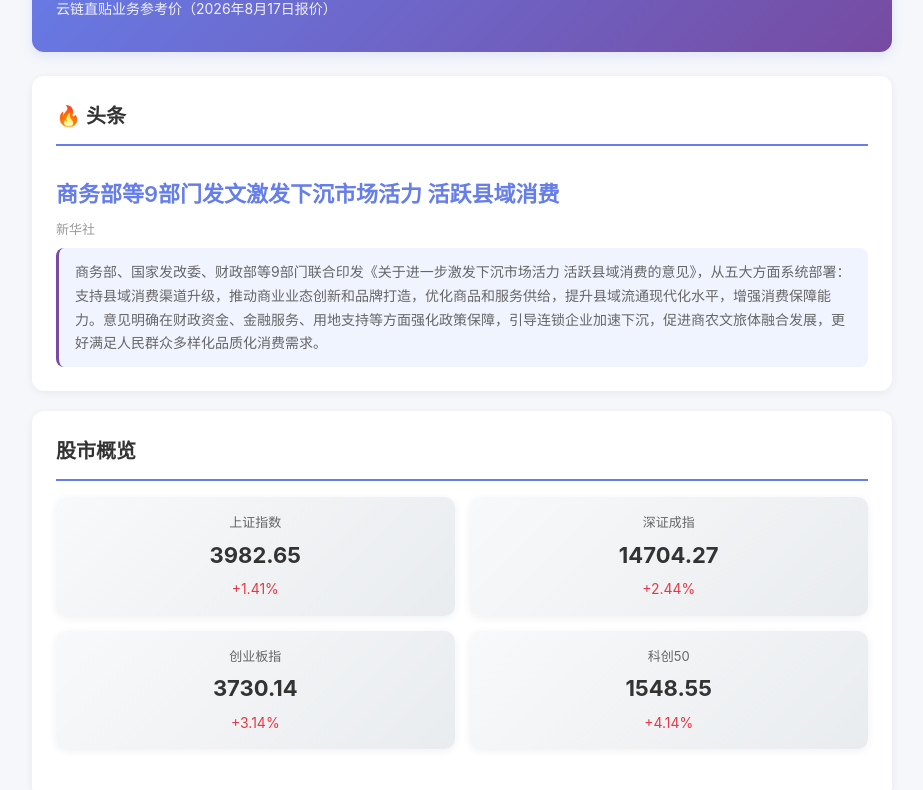
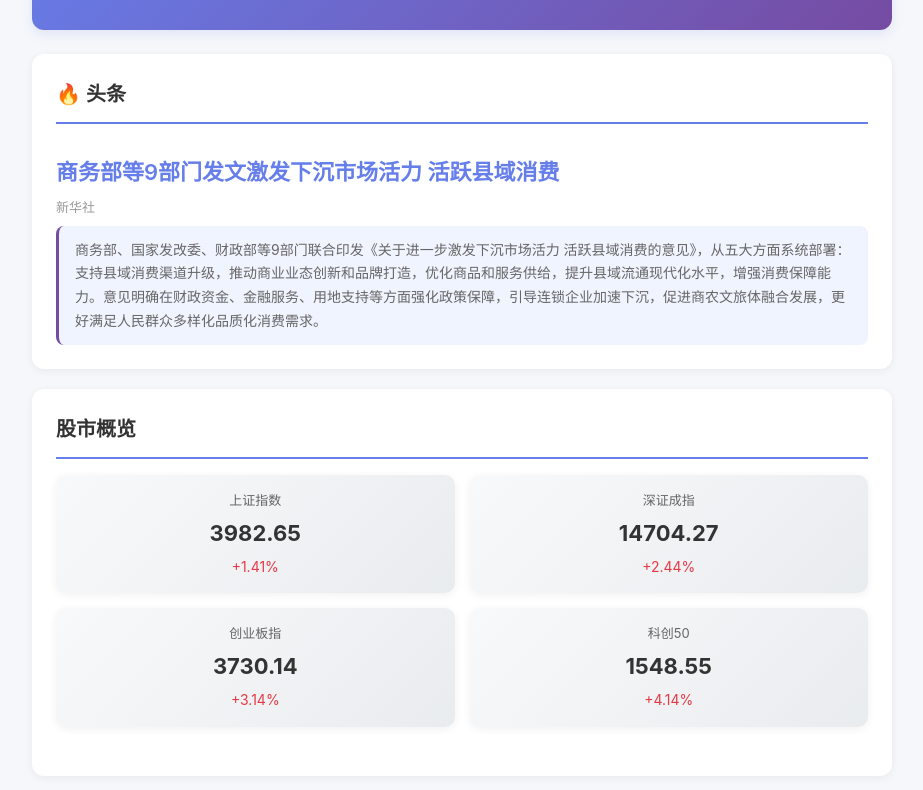
Before and after one commit to pkbmw110120/finance-morning-brief, a plain HTML site: page index.html in a window 1280 px wide. Shown: the part 107-897 px from the top of the page, without its empty margins (178-1101 px from the left). Drawn offline with Linux system fonts and the light colour scheme.

Commit message:
fix: remove subtitle (2026-08-18)

```diff
--- a/index.html
+++ b/index.html
@@ -36,13 +36,7 @@
             font-weight: 700;
             margin-bottom: 8px;
         }
-
-        .header .subtitle {
-            font-size: 14px;
-            opacity: 0.9;
-        }
-
-        /* ========== 板块通用样式 ========== */
+/* ========== 板块通用样式 ========== */
         .section {
             background: white;
             border-radius: 12px;
@@ -275,8 +269,7 @@
     <!-- 头部 -->
     <div class="header">
         <h1>📰 2026-08-18 财经早报</h1>
-        <p class="subtitle">云链直贴业务参考价（2026年8月17日报价）</p>
-    </div>
+</div>
 
     <!-- 头条 -->
     <section class="section headline">
```
